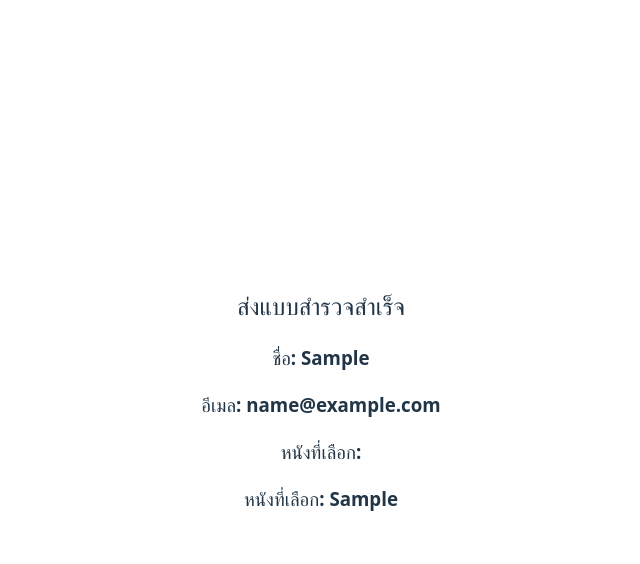
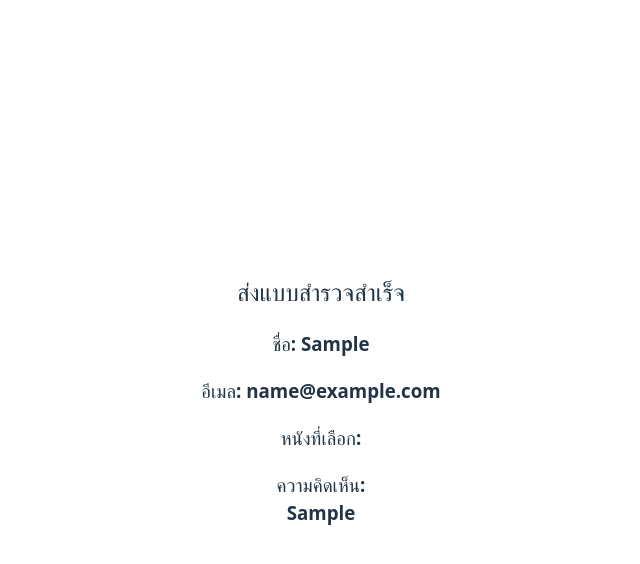
Before and after one commit to PaanPatiPhi/react-quick-form-mini-project, a React (Vite) app: page / in a window 1280 px wide. Both pictures are taken after typing "Sample", "name@example.com", "Sample" into the empty fields and a click on the button "ส่งแบบสำรวจ". Shown: the top 564 px of the page, without its empty margins (319-959 px from the left). Built offline with nearby package versions, Linux system fonts and the light colour scheme.

Commit message:
feat: create MovieForm page and create movie data for Movie form page

```diff
--- a/src/component/MovieForm.jsx
+++ b/src/component/MovieForm.jsx
@@ -43,7 +43,6 @@ function MovieForm() {
     };
     setSubmittedData(newSubmittedData);
     setSubmitted(true);
-
   }
 
   function handleReset() {
@@ -97,7 +96,7 @@ function MovieForm() {
             <div className="input-container">
               {movies.map((item) => {
                 return (
-                  <label key ={item.title}>
+                  <label key={item.title}>
                     <input
                       type="radio"
                       value={item.title}
@@ -141,12 +140,18 @@ function MovieForm() {
   ) : (
     <div>
       <h2>ส่งแบบสำรวจสำเร็จ</h2>
-        <div>
-          <h3>ชื่อ: {submittedData.name}</h3>
-          <h3>อีเมล: {submittedData.email}</h3>
-          <h3>หนังที่เลือก: {submittedData.movie}</h3>
-          {submittedData.description && <h3>หนังที่เลือก: {submittedData.description}</h3>}
-        </div>
+      <div>
+        <h3>ชื่อ: {submittedData.name}</h3>
+        <h3>อีเมล: {submittedData.email}</h3>
+        <h3>หนังที่เลือก: {submittedData.movie}</h3>
+        {submittedData.description && (
+          <h3>
+            ความคิดเห็น:
+            <br />
+            {submittedData.description}
+          </h3>
+        )}
+      </div>
     </div>
   );
 }
```
